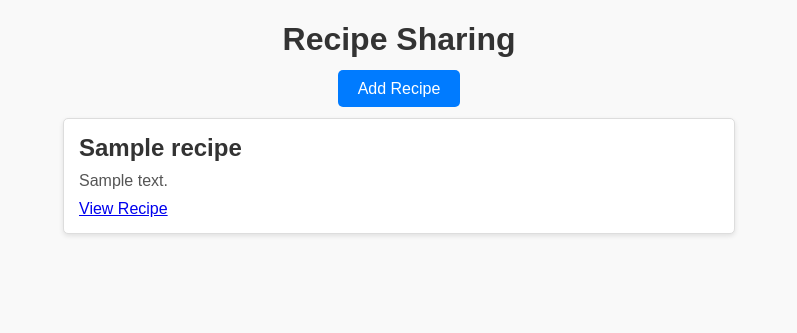
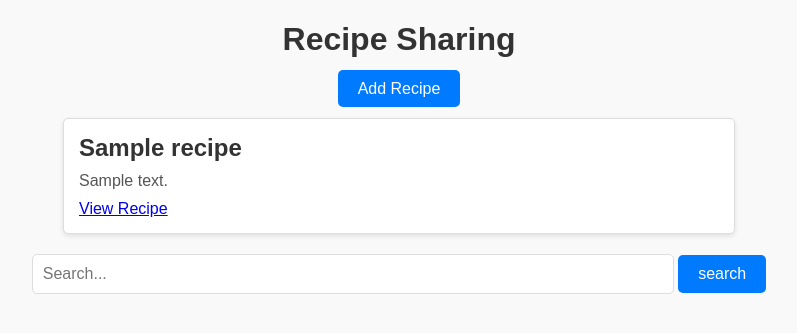
Before and after one commit to 11933341/web_project, a PHP site: page / in a window 1280 px wide. Shown: the top 333 px of the page, without its empty margins (241-1038 px from the left). Run offline with PHP 8.4, Linux system fonts and the light colour scheme; tables that the repository leaves empty or names only in its code hold one stand-in row (values such as "Sample post").

Commit message:
added search bar functioinality

```diff
--- a/ajax-fetch-recipes.php
+++ b/ajax-fetch-recipes.php
@@ -2,9 +2,21 @@
 include 'db.php';
 
 header('Content-Type: application/json');
+$query = isset($_Get['query']) ? $_Get['query'] : '';
 
-$sql = "SELECT * FROM recipes ORDER BY id DESC";
-$result = $conn->query($sql);
+if ($query) {
+    $sql = $conn->prepare("SElect * from recipes where title like ? OR    ingredient like?order by id desc");
+    $searchTerm='%'.$query.'%';
+    $sql->bind_param("ss",$searchTerm,$searchTerm);
+
+}else{
+    $sql=$conn->prepare("select * from recipes order by id desc");
+}
+$sql->execute();
+$result=$sql->get_result();
+
+// $sql = "SELECT * FROM recipes ORDER BY id DESC";
+// $result = $conn->query($sql);
 
 $recipes = [];
 if ($result->num_rows > 0) {
@@ -15,4 +27,3 @@ if ($result->num_rows > 0) {
 
 echo json_encode($recipes);
 exit;
-?>
--- a/index.php
+++ b/index.php
@@ -16,13 +16,26 @@
     </div>
     <div id="recipes"></div>
 
+    <!-- search                                                      bar-->
+    <div class="search-bar">
+        <input type="text" id="search-input" placeholder="Search...">
+        <button id="search-button">search</button>
+    </div>
+    <div id="recipes"></div><!-- Recipes will be displayed here-->
+
+
     <script>
-        function fetchRecipes() {
-            fetch('ajax-fetch-recipes.php')
+        // Function to fetch recipes (with or without search query)
+        function fetchRecipes(query = '') {
+            fetch(`ajax-fetch-recipes.php?query=${encodeURIComponent(query)}`)
                 .then(response => response.json())
                 .then(data => {
                     const recipesDiv = document.getElementById('recipes');
                     recipesDiv.innerHTML = ''; // Clear existing recipes
+                    if (data.length === 0) {
+                        recipesDiv.innerHTML = '<p>No recipes found.<p>';
+                        return;
+                    }
                     data.forEach(recipe => {
                         const recipeCard = `
                             <div class="recipe-card">
@@ -39,7 +52,11 @@
 
         // Fetch recipes on page load
         fetchRecipes();
-
+        //add even listener to search button
+        document.getElementById('search-button').addEventListener('click', () => {
+            const query = document.getElementById('search-input').value.trim();
+            fetchRecipes(query);
+        })
         // Optionally, refresh recipes periodically
         setInterval(fetchRecipes, 10000); // Fetch recipes every 10 seconds
     </script>
--- a/styles.css
+++ b/styles.css
@@ -158,3 +158,29 @@ form button:hover {
     box-shadow: 0 4px 10px rgba(0, 0, 0, 0.15);
     transition: all 0.2s ease-in-out;
 }
+.search-bar {
+    text-align: center;
+    margin: 20px;
+}
+
+.search-bar input {
+    padding: 10px;
+    width: 50%;
+    border: 1px solid #ddd;
+    border-radius: 5px;
+    font-size: 16px;
+}
+
+.search-bar button {
+    padding: 10px 20px;
+    background-color: #007BFF;
+    color: white;
+    border: none;
+    border-radius: 5px;
+    cursor: pointer;
+    font-size: 16px;
+}
+
+.search-bar button:hover {
+    background-color: #0056b3;
+}
```
